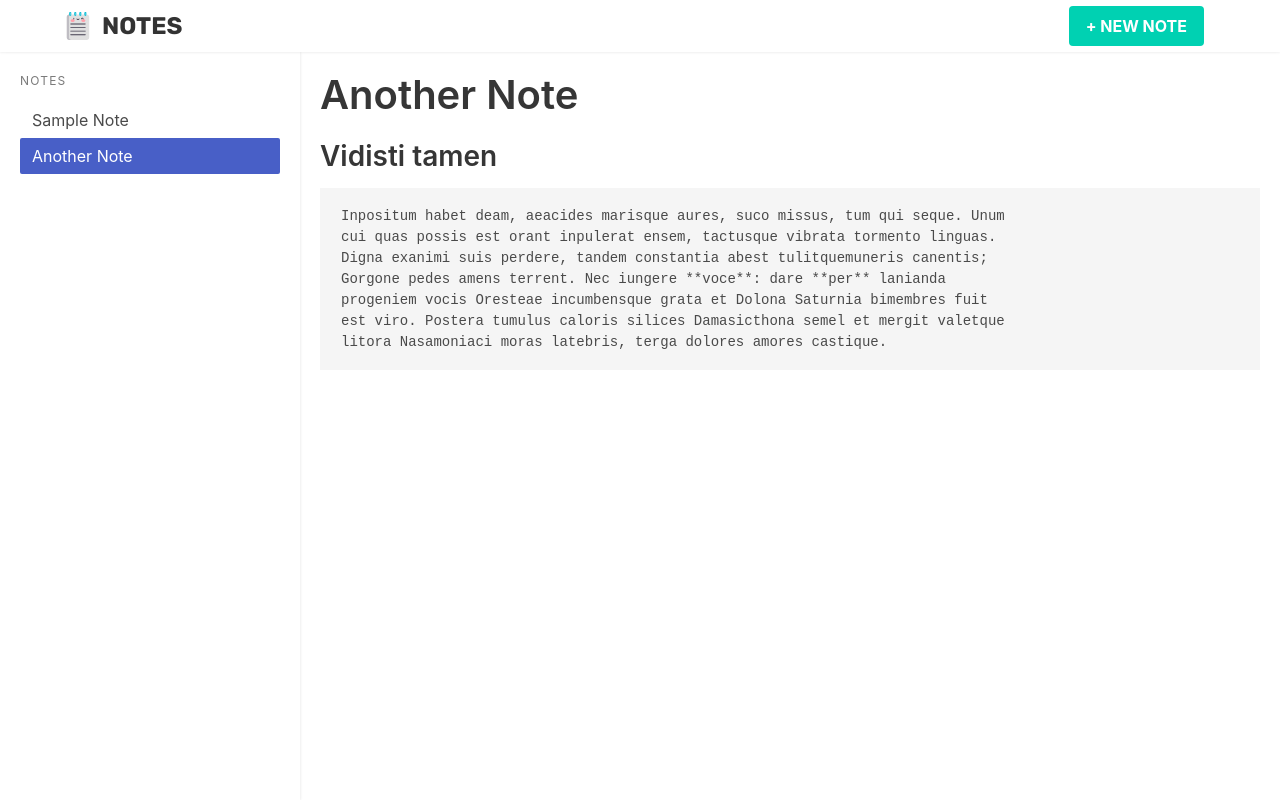
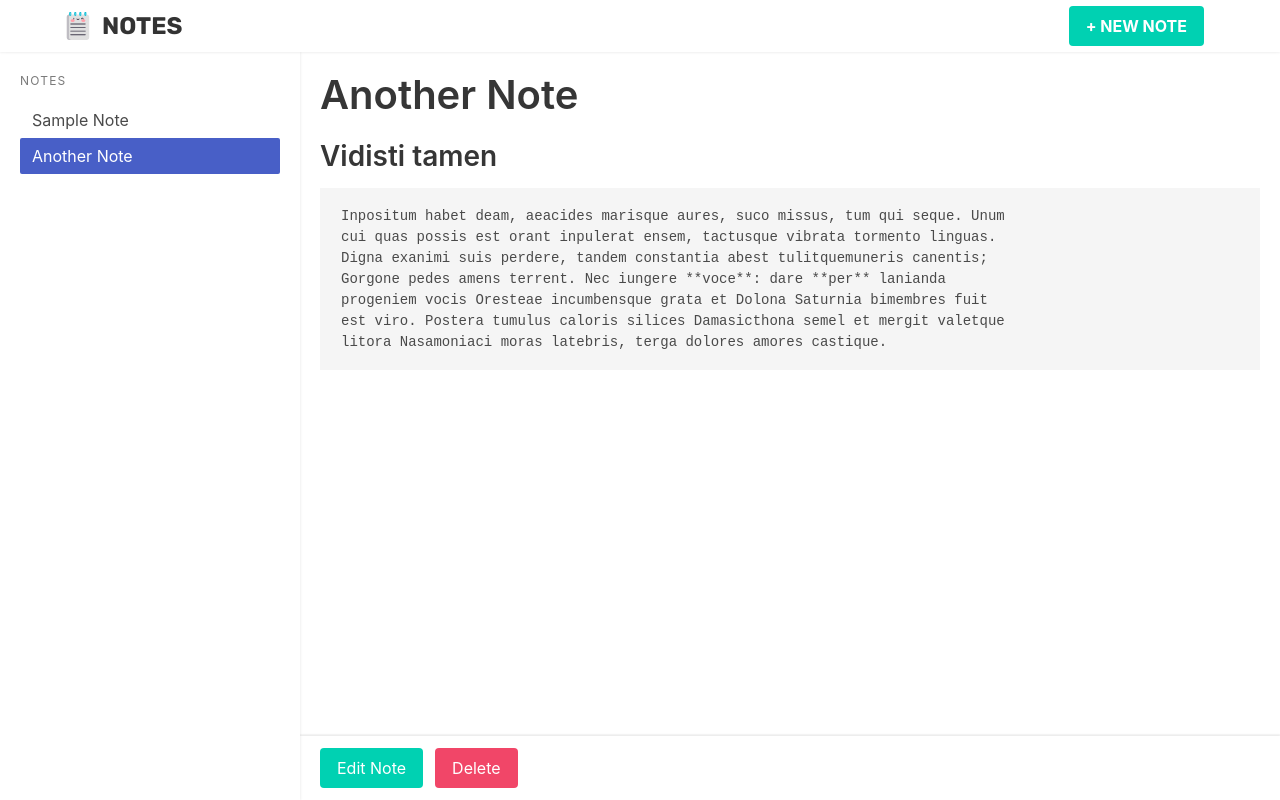
Before and after one commit to jamup-dev/react-with-firestore, a React (Create React App) app in the folder note-app-project/01-basic-app/: page /note/4accb4a4-3052-4eba-9e25-3a04d202cc3c in a window 1280 px wide. Built offline with nearby package versions, Linux system fonts and the light colour scheme.

Commit message:
feat: add edit and delete functionality

```diff
--- a/note-app-project/01-basic-app/package.json
+++ b/note-app-project/01-basic-app/package.json
@@ -11,6 +11,7 @@
     "react-dom": "^16.9.0",
     "react-router-dom": "^5.0.1",
     "react-scripts": "3.1.1",
+    "react-toastify": "^5.3.2",
     "uuid": "^3.3.3"
   },
   "scripts": {
--- a/note-app-project/01-basic-app/src/App.js
+++ b/note-app-project/01-basic-app/src/App.js
@@ -1,7 +1,9 @@
 import React from 'react';
 import { BrowserRouter as Router, Switch, Route } from 'react-router-dom';
+import { ToastContainer } from 'react-toastify';
 
 import './style.scss';
+import 'react-toastify/dist/ReactToastify.css';
 
 import Sidebar from './components/Sidebar';
 import Nav from './components/Nav';
@@ -9,7 +11,7 @@ import Error404 from './components/404';
 import { useNotes, notesCtx, noteDispatchCtx } from './utils/note';
 
 import Home from './routes/Home';
-import View from './routes/View';
+import Note from './routes/Note';
 import New from './routes/New';
 
 function App() {
@@ -33,13 +35,14 @@ function App() {
               <div className="container">
                 <Switch>
                   <Route path="/" exact component={Home} />
-                  <Route path="/new" component={New} />
-                  <Route path="/note/:noteId" component={View} />
+                  <Route path="/new" exact component={New} />
+                  <Route path="/note/:noteId" component={Note} />
                   <Route component={Error404} />
                 </Switch>
               </div>
             </div>
           </main>
+          <ToastContainer />
         </noteDispatchCtx.Provider>
       </notesCtx.Provider>
     </Router>
--- /dev/null
+++ b/note-app-project/01-basic-app/src/components/ButtonFooter/index.js
@@ -0,0 +1,9 @@
+import React from 'react';
+
+import './style.scss';
+
+export default function ButtonFooter({ children }) {
+  return (
+    <div className="field is-grouped note-app-button-footer">{children}</div>
+  );
+}
--- /dev/null
+++ b/note-app-project/01-basic-app/src/components/ButtonFooter/style.scss
@@ -0,0 +1,16 @@
+.note-app-button-footer {
+  position: fixed;
+  bottom: 0;
+  left: 0;
+  height: 64px;
+  width: 100%;
+  background-color: #fff;
+  padding: 0 20px;
+  z-index: 8; // 1 less than sidebar
+  align-items: center;
+  box-shadow: 0 -2px 1px rgba(0, 0, 0, 0.03), 0 -1px 2px rgba(0, 0, 0, 0.06);
+  @media screen and (min-width: 768px) {
+    left: 300px;
+    width: calc(100% - 300px);
+  }
+}
--- a/note-app-project/01-basic-app/src/components/Nav/index.js
+++ b/note-app-project/01-basic-app/src/components/Nav/index.js
@@ -1,10 +1,10 @@
 import React from 'react';
-import { Link, withRouter } from 'react-router-dom';
+import { Link } from 'react-router-dom';
 
 import logo from '../../logo.svg';
 import './style.scss';
 
-function Nav() {
+export default function Nav() {
   return (
     <nav
       className="navbar is-fixed-top"
@@ -29,5 +29,3 @@ function Nav() {
     </nav>
   );
 }
-
-export default withRouter(Nav);
--- a/note-app-project/01-basic-app/src/components/NoteForm/index.js
+++ b/note-app-project/01-basic-app/src/components/NoteForm/index.js
@@ -3,9 +3,13 @@ import { Link } from 'react-router-dom';
 
 import './style.scss';
 
+import ButtonFooter from '../ButtonFooter';
+
 export default function NoteForm({
   initialTitle = '',
   initialNote = '',
+  cancelLink = '/',
+  cancelLabel = 'Cancel',
   onSave,
 }) {
   // internal states for handling form errors
@@ -77,18 +81,18 @@ export default function NoteForm({
             <p className="help is-danger">Please enter a note</p>
           ) : null}
         </div>
-        <div className="field is-grouped note-app-form__footer">
+        <ButtonFooter>
           <div className="control">
             <button className="button is-primary" type="submit">
               Submit
             </button>
           </div>
           <div className="control">
-            <Link className="button is-white" to="/">
-              Cancel
+            <Link className="button is-white" to={cancelLink}>
+              {cancelLabel}
             </Link>
           </div>
-        </div>
+        </ButtonFooter>
       </form>
     </div>
   );
--- a/note-app-project/01-basic-app/src/components/NoteForm/style.scss
+++ b/note-app-project/01-basic-app/src/components/NoteForm/style.scss
@@ -1,24 +1,4 @@
 .note-app-form {
 	max-width: 650px;
 	padding-bottom: 64px;
-
-	& &__footer {
-		position: fixed;
-		bottom: 0;
-		left: 0;
-		height: 64px;
-		width: 100%;
-		background-color: #fff;
-		padding: 0 20px;
-		z-index: 8; // 1 less than sidebar
-		align-items: center;
-		box-shadow: 0 -2px 1px rgba(0, 0, 0, 0.03), 0 -1px 2px rgba(0, 0, 0, 0.06);
-	}
-
-	@media screen and (min-width: 768px) {
-		& &__footer {
-			left: 300px;
-			width: calc(100% - 300px);
-		}
-	}
 }
--- a/note-app-project/01-basic-app/src/routes/New/index.js
+++ b/note-app-project/01-basic-app/src/routes/New/index.js
@@ -12,7 +12,9 @@ export default function New({ history }) {
       initialNote=""
       initialTitle=""
       onSave={({ title, note }) => {
+        // create a new id
         const id = uuid4();
+        // dispatch action to add to the list of notes
         dispatch({
           type: 'add',
           payload: {
@@ -21,6 +23,7 @@ export default function New({ history }) {
             note,
           },
         });
+        // navigate to the view page
         history.push(`note/${id}`);
       }}
     />
--- /dev/null
+++ b/note-app-project/01-basic-app/src/routes/Note/index.js
@@ -0,0 +1,111 @@
+import React, { useContext } from 'react';
+import Markdown from 'markdown-to-jsx';
+import { Switch, Route, Link } from 'react-router-dom';
+import { toast } from 'react-toastify';
+
+import Error404 from '../../components/404';
+import NoteForm from '../../components/NoteForm';
+import ButtonFooter from '../../components/ButtonFooter';
+import { notesCtx, getPosition, noteDispatchCtx } from '../../utils/note';
+
+function ViewNote({ noteObj, match, history }) {
+  const dispatch = useContext(noteDispatchCtx);
+
+  const deleteHandler = e => {
+    // prevent default action
+    e.preventDefault();
+    if (window.confirm('Are you sure you want to delete the note?')) {
+      // redirect to home
+      history.push('/');
+      // dispatch delete action
+      dispatch({
+        type: 'delete',
+        payload: {
+          id: noteObj.id,
+        },
+      });
+      // show toast message
+      toast.warn('✔️ Deleted note');
+    } else {
+      // something funny
+      toast.info('🔥 Disaster averted!');
+    }
+  };
+
+  return (
+    <>
+      <h2 className="title is-2">{noteObj.title}</h2>
+      <div className="content" style={{ paddingBottom: '70px' }}>
+        <Markdown>{noteObj.note}</Markdown>
+      </div>
+      <ButtonFooter>
+        <div className="control">
+          <Link className="button is-primary" to={`${match.url}/edit`}>
+            Edit Note
+          </Link>
+        </div>
+        <div className="control">
+          <button className="button is-danger" onClick={deleteHandler}>
+            Delete
+          </button>
+        </div>
+      </ButtonFooter>
+    </>
+  );
+}
+
+function EditNote({ noteObj }) {
+  const dispatch = useContext(noteDispatchCtx);
+  return (
+    <NoteForm
+      initialNote={noteObj.note}
+      initialTitle={noteObj.title}
+      cancelLink={`/note/${noteObj.id}`}
+      cancelLabel="Go Back"
+      onSave={({ title, note }) => {
+        // dispatch action to update
+        dispatch({
+          type: 'update',
+          payload: {
+            id: noteObj.id,
+            title,
+            note,
+          },
+        });
+        // show message using toast
+        toast.success('✅ Successfully updated note');
+      }}
+    />
+  );
+}
+
+export default function Note({ match, history }) {
+  const notes = useContext(notesCtx);
+  const position = getPosition(notes, match.params.noteId);
+  if (position === -1) {
+    return (
+      <Error404
+        title="Note not found"
+        description="The note you are trying to access can not be found."
+      />
+    );
+  }
+  const noteObj = notes[position];
+  return (
+    <Switch>
+      <Route
+        path={`${match.url}`}
+        exact
+        render={() => (
+          <ViewNote match={match} history={history} noteObj={noteObj} />
+        )}
+      />
+      <Route
+        path={`${match.url}/edit`}
+        exact
+        render={() => <EditNote noteObj={noteObj} />}
+      />
+      <Route component={Error404} />
+    </Switch>
+  );
+}
--- a/note-app-project/01-basic-app/src/routes/View/index.js
+++ /dev/null
@@ -1,27 +0,0 @@
-import React, { useContext } from 'react';
-import Markdown from 'markdown-to-jsx';
-
-import Error404 from '../../components/404';
-import { notesCtx, getPosition } from '../../utils/note';
-
-export default function View({ match }) {
-  const notes = useContext(notesCtx);
-  const position = getPosition(notes, match.params.noteId);
-  if (position === -1) {
-    return (
-      <Error404
-        title="Note not found"
-        description="The note you are trying to access can not be found."
-      />
-    );
-  }
-  const note = notes[position];
-  return (
-    <>
-      <h2 className="title is-2">{note.title}</h2>
-      <div className="content">
-        <Markdown>{note.note}</Markdown>
-      </div>
-    </>
-  );
-}
--- a/note-app-project/01-basic-app/src/utils/note.js
+++ b/note-app-project/01-basic-app/src/utils/note.js
@@ -83,7 +83,7 @@ function notesReducer(state, action) {
   } else if (action.type === 'delete') {
     const position = getPosition(state, action.payload.id);
     if (position === -1) {
-      throw new Error('Invalid id passed to payload during notes update.');
+      throw new Error('Invalid id passed to payload during notes delete.');
     }
     return [...state.slice(0, position), ...state.slice(position + 1)];
   }
```
Also changed, not shown: note-app-project/01-basic-app/src/routes/List/index.js (deleted), 1 other file (tests, documents, lock files or other folders).
